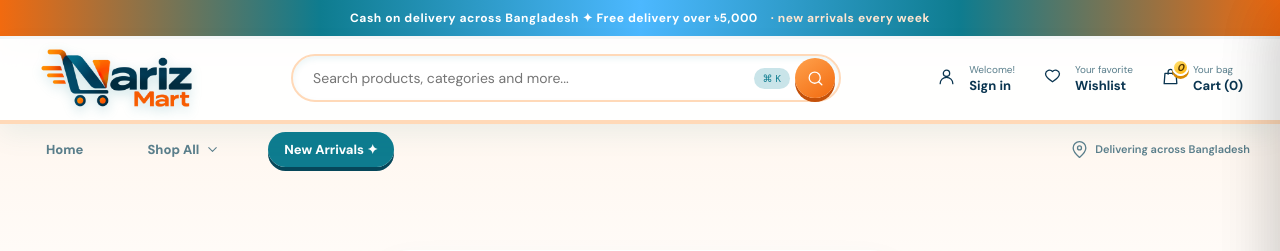
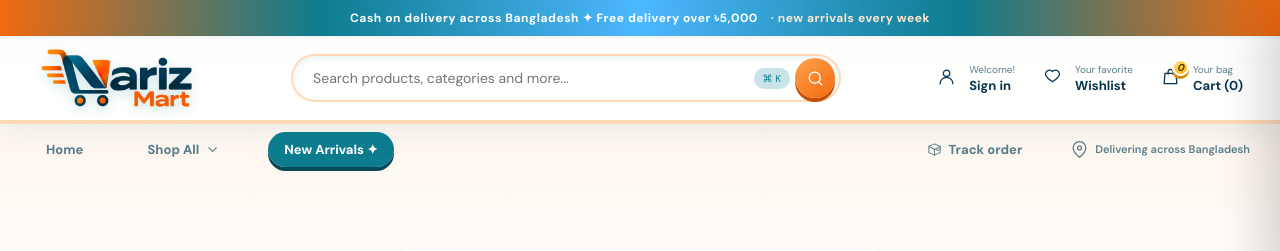
Before and after one commit to hasanoffice1982/Nazira-Mart, a Django app: page /orders/track/ in a window 1280 px wide. Shown: the top 251 px of the page. Run offline with Django 5.2, Linux system fonts and the light colour scheme; data comes from the database, SQL or seed files in the repository; data that the repository does not hold is empty.

Commit message:
Track order: link in the menu bar and mobile menu; signed-in customers see their latest order at once

```diff
--- a/apps/orders/views.py
+++ b/apps/orders/views.py
@@ -195,6 +195,15 @@ class TrackOrderView(FormView):
     template_name = "orders/track.html"
     form_class = TrackOrderForm
 
+    def get_context_data(self, **kwargs):
+        ctx = super().get_context_data(**kwargs)
+        user = self.request.user
+        if "order" not in ctx and self.request.method == "GET" and user.is_authenticated:   # signed in: no typing needed
+            latest = Order.objects.filter(user=user).prefetch_related("items", "history", "supplier_orders").first()
+            if latest is not None:
+                ctx.update(order=latest, latest=True, parcels=[p for p in latest.supplier_orders.all() if p.tracking_code or p.tracking_link])
+        return ctx
+
     def form_valid(self, form):
         number, phone = form.cleaned_data["number"], _digits(form.cleaned_data["phone"])[-10:]
         order = Order.objects.filter(number__iexact=number).prefetch_related("items", "history", "supplier_orders").first()
--- a/static/css/theme3d.css
+++ b/static/css/theme3d.css
@@ -302,3 +302,10 @@ main{padding-bottom:64px}
 .product-visual .card-link{position:absolute;inset:0;z-index:1}
 .product-visual svg.prod-svg,.product-visual .media-img,.product-visual:after{pointer-events:none}
 .product-visual .product-badge{pointer-events:none}
+
+/* menu bar: keep every link on screen on medium widths (Track order sits at the right end) */
+.nav-track{margin-left:auto;white-space:nowrap}
+.nav-spacer{flex:0 1 0}
+@media(max-width:1260px){.nav-inner{gap:4px}.nav-link{padding:9px 11px;font-size:12px}.nav-track .tinyicon{display:none}}
+@media(max-width:1060px){.nav-link{padding:8px 9px;font-size:11.5px}}
+@media(max-width:820px){.nav-track{display:none}}   /* phones use the menu drawer instead */
--- a/templates/components/drawers.html
+++ b/templates/components/drawers.html
@@ -5,6 +5,7 @@
 <a class="drawer-menu-item" href="{% url 'catalog:shop' %}">Shop all <span data-icon="arrow-right" class="tinyicon"></span></a>
 {% for c in nav_categories %}<a class="drawer-menu-item" href="{% url 'catalog:shop' %}?category={{ c.slug }}">{{ c.title }} <span data-icon="arrow-right" class="tinyicon"></span></a>{% endfor %}
 <a class="drawer-menu-item" href="{% url 'accounts:addresses' %}">My addresses <span data-icon="arrow-right" class="tinyicon"></span></a>
+<a class="drawer-menu-item" href="{% url 'orders:track' %}">Track my order <span data-icon="arrow-right" class="tinyicon"></span></a>
 <a class="drawer-menu-item" href="{% url 'orders:list' %}">My orders <span data-icon="arrow-right" class="tinyicon"></span></a>
 {% if user.is_authenticated %}<form method="post" action="{% url 'accounts:logout' %}">{% csrf_token %}<button class="drawer-menu-item" type="submit">Sign out <span data-icon="arrow-right" class="tinyicon"></span></button></form>{% else %}<a class="drawer-menu-item" href="{% url 'accounts:login' %}">Sign in <span data-icon="arrow-right" class="tinyicon"></span></a>{% endif %}
 </div></div>
--- a/templates/components/nav.html
+++ b/templates/components/nav.html
@@ -1 +1 @@
-<nav class="nav-wrap"><div class="container nav-inner"><a class="nav-link {% if request.path == '/' %}active{% endif %}" href="{% url 'catalog:home' %}">Home</a><a class="nav-link {% if request.path == '/shop/' and not active_category %}active{% endif %}" href="{% url 'catalog:shop' %}">Shop All <span data-icon="chevron-down" class="tinyicon"></span></a>{% for c in header_categories %}<a class="nav-link" href="{% url 'catalog:shop' %}?category={{ c.slug }}">{{ c.title }}</a>{% endfor %}<a class="nav-link nav-special" href="{% url 'catalog:shop' %}?sort=new">New Arrivals ✦</a><div class="nav-spacer"></div><div class="nav-end">{% if site.nav_note %}<span data-icon="map-pin"></span> {{ site.nav_note }}{% endif %}</div></div></nav>
+<nav class="nav-wrap"><div class="container nav-inner"><a class="nav-link {% if request.path == '/' %}active{% endif %}" href="{% url 'catalog:home' %}">Home</a><a class="nav-link {% if request.path == '/shop/' and not active_category %}active{% endif %}" href="{% url 'catalog:shop' %}">Shop All <span data-icon="chevron-down" class="tinyicon"></span></a>{% for c in header_categories %}<a class="nav-link" href="{% url 'catalog:shop' %}?category={{ c.slug }}">{{ c.title }}</a>{% endfor %}<a class="nav-link nav-special" href="{% url 'catalog:shop' %}?sort=new">New Arrivals ✦</a><div class="nav-spacer"></div><a class="nav-link nav-track" href="{% url 'orders:track' %}"><span data-icon="package-check" class="tinyicon"></span> Track order</a><div class="nav-end">{% if site.nav_note %}<span data-icon="map-pin"></span> {{ site.nav_note }}{% endif %}</div></div></nav>
--- a/templates/orders/track.html
+++ b/templates/orders/track.html
@@ -9,7 +9,7 @@
 {% include "components/form_fields.html" with form=form %}
 <button class="btn btn-dark btn-full" type="submit">Track order</button></form>
 <p class="muted center" style="margin-top:14px">Signed in? <a href="{% url 'orders:list' %}">See all your orders</a></p></div>
-{% if order %}<div class="auth-card"><h3>Order {{ order.number }}</h3><span class="status status-{{ order.status }}">{{ order.get_status_display }}</span> <span class="muted">· placed {{ order.created_at|date:"d M Y" }}</span>
+{% if order %}<div class="auth-card">{% if latest %}<p class="muted">Your most recent order. <a href="{% url 'orders:list' %}">See all your orders</a></p>{% endif %}<h3>Order {{ order.number }}</h3><span class="status status-{{ order.status }}">{{ order.get_status_display }}</span> <span class="muted">· placed {{ order.created_at|date:"d M Y" }}</span>
 <ol class="timeline">{% for h in order.history.all %}<li><b>{{ h.get_status_display }}</b><span>{{ h.created_at|date:"d M Y, h:i A" }}</span></li>{% endfor %}</ol>
 {% for p in parcels %}<p class="muted">Courier{% if p.courier_name %}: <b>{{ p.courier_name }}</b>{% endif %}{% if p.tracking_code %} · tracking <b>{{ p.tracking_code }}</b>{% endif %}{% if p.tracking_link %} · <a href="{{ p.tracking_link }}" target="_blank" rel="noopener noreferrer">Track with the courier</a>{% endif %}</p>{% empty %}{% if order.tracking_number %}<p class="muted">Tracking code: <b>{{ order.tracking_number }}</b></p>{% endif %}{% endfor %}
 <h3>Items</h3>{% include "orders/_summary.html" %}
```
Also changed, not shown: tests/test_flow.py (+20 -0 lines).
